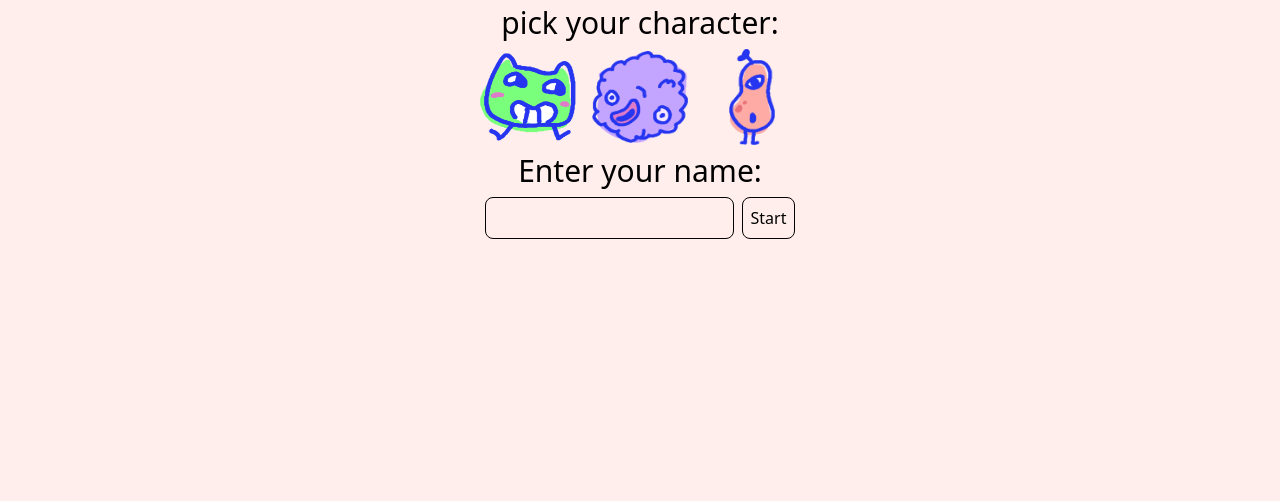
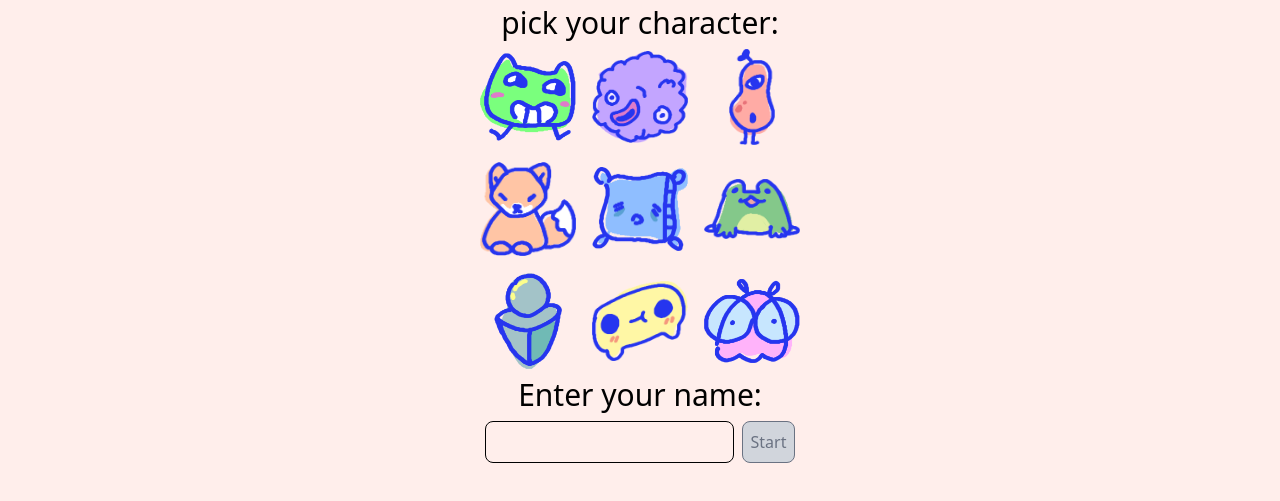
Before and after one commit to zoeeechu/PhotoSlop, a Svelte app: page / in a window 1280 px wide. Shown: the part 199-700 px from the top of the page. Built offline with nearby package versions, Linux system fonts and the light colour scheme; no server answers; a web font is replaced by a local one.

Commit message:
Fixed entry ui and added all 9 characters

```diff
--- a/src/CharacterSelector.svelte
+++ b/src/CharacterSelector.svelte
@@ -1,16 +1,21 @@
 <script lang="ts">
-  const characters = ['ava', 'cubert', 'potat'];
+  const characters = ['ava', 'cubert', 'potat', 'azra', "eepy", "frog", "iconokeeb", "void", "zoe"];
   export let selected: string | null = null;
   export let onSelect: (character: string) => void;
 </script>
 
-<div class="flex gap-4">
+<div class="grid grid-cols-3 gap-4">
   {#each characters as character}
-    <img
-      src="/images/characters/{character}.png"
-      alt={character}
-      class="w-24 h-24 object-contain hover:scale-110 transition-transform cursor-pointer {selected === character ? 'outline outline-4 outline-blue-500' : ''}"
+    <button
+      type="button"
+      aria-label="Select {character}"
       on:click={() => { selected = character; onSelect(character); }}
-    />
+    >
+      <img
+        src="/images/characters/{character}.png"
+        alt={character}
+        class="w-24 h-24 object-contain hover:scale-110 transition-transform {selected && selected !== character ? 'opacity-50' : ''}"
+      />
+    </button>
   {/each}
 </div>
--- a/src/Controller.svelte
+++ b/src/Controller.svelte
@@ -97,7 +97,7 @@
 {#if page === "enter"}
   <div class="gap-2 p-5 mt-2 flex flex-col items-center justify-center">
     <div class="flex items-center justify-center">
-      <img src="/images/logo.svg" alt="My App Logo" class="logo w-30 mt-5" />
+      <img src="/images/logo.svg" alt="Logo" class="logo w-30 mt-5" />
     </div>
     <div class="flex flex-row gap-3">
       <h1 class="text-3xl">pick your character:</h1>
@@ -122,7 +122,7 @@
     > -->
       <form class="flex gap-2" on:submit|preventDefault={sendText}>
         <input class="border p-2 rounded-lg" bind:value={name} />
-        <button class="border p-2 rounded-lg" type="submit">Start</button>
+        <button class="border p-2 rounded-lg disabled:bg-gray-300 disabled:border-gray-500 disabled:text-gray-500" type="submit" disabled={!selectedCharacter || !name.trim()}>Start</button>
       </form>
     </div>
   </div>
--- a/src/style.css
+++ b/src/style.css
@@ -7,7 +7,7 @@ html {
 
 @media (max-width: 640px) {
   html {
-    font-size: 18px;
+    font-size: 24px;
   }
 }
 
```
Also changed, not shown: public/images/characters/azra.png (added), public/images/characters/eepy.png (added), public/images/characters/frog.png (added), public/images/characters/iconokeeb.png (added), public/images/characters/void.png (added), public/images/characters/zoe.png (added).
